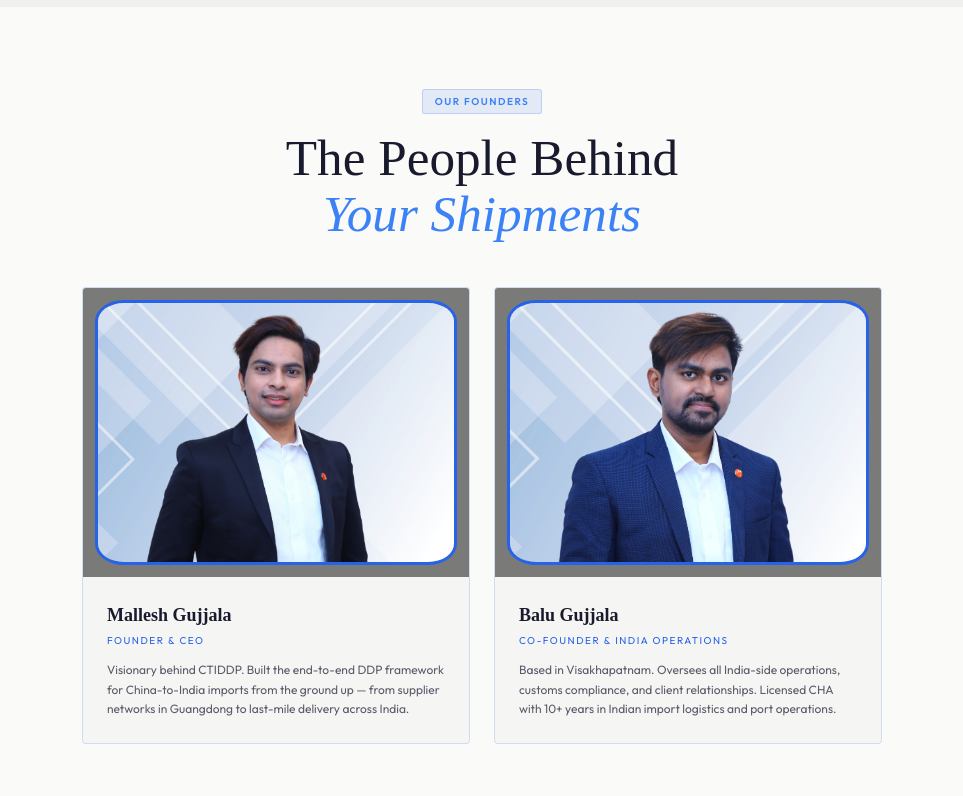
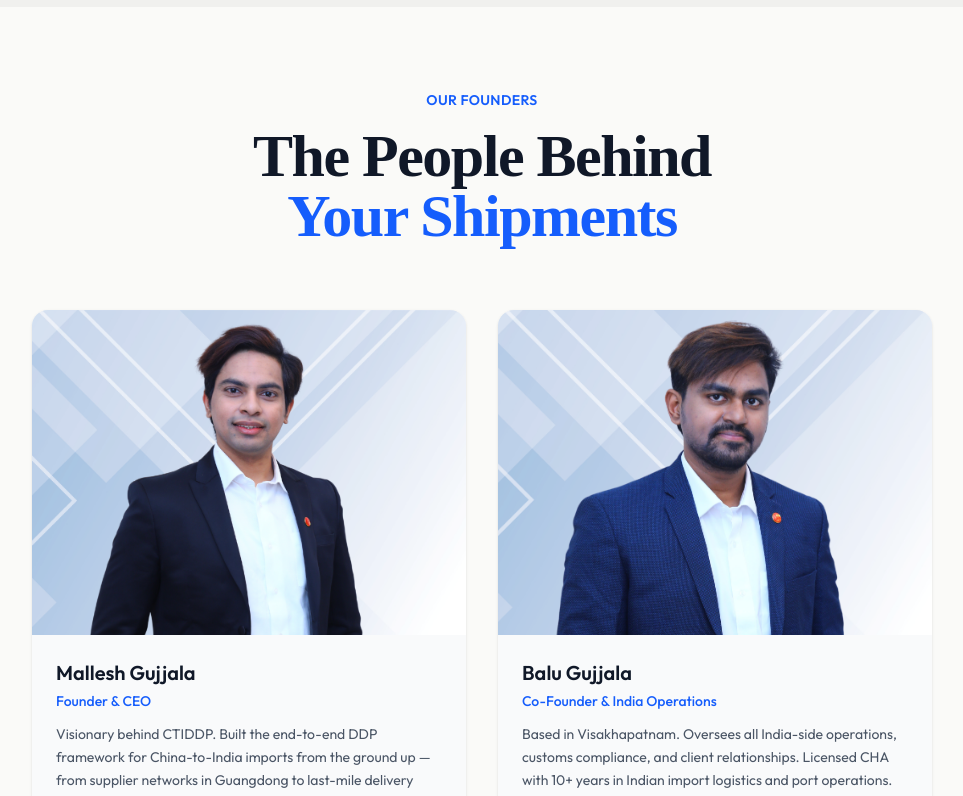
Before and after one commit to ctiddp-it/ctiddp-new-web, a Next.js app: page /about in a window 1280 px wide. Shown: the part 1260-2056 px from the top of the page, without its empty margins (158-1121 px from the left). Built offline with nearby package versions, Linux system fonts and the light colour scheme.

Commit message:
updated founders section

```diff
--- a/src/app/about/page.jsx
+++ b/src/app/about/page.jsx
@@ -200,36 +200,33 @@ export default function AboutPage() {
         </section>
 
         {/* ── TEAM ── */}
-        {/* ── TEAM ── */}
-        <section className="px-4 sm:px-6 lg:px-[60px] py-[60px] sm:py-[80px] bg-black">
+        <section className="px-4 sm:px-6 lg:px-[60px] py-[60px] sm:py-[80px] ">
           <div className="max-w-[1200px] mx-auto">
-            <div className="text-center mb-11">
-              <span className="inline-flex items-center gap-1.5 bg-[rgba(37,99,235,0.1)] border border-[rgba(37,99,235,0.2)] text-gold-light text-[10px] font-semibold tracking-[1.5px] uppercase px-3 py-1 rounded-[3px] mb-4">
+            <div className="text-center mb-16">
+              <span className="inline-block text-sm font-semibold tracking-wide text-blue-600 uppercase mb-4">
                 Our Founders
               </span>
-              <h2 className="font-['Cormorant_Garamond',serif] text-[clamp(32px,4vw,52px)] font-light leading-[1.1]">
-                The People Behind<br />
-                <em className="italic text-gold-light">Your Shipments</em>
+              <h2 className="font-['Cormorant_Garamond',serif] text-[clamp(32px,4vw,52px)] text-4xl sm:text-5xl lg:text-6xl font-bold tracking-tight text-gray-900">
+                The People Behind <br />
+                <span className="text-blue-600">Your Shipments</span>
               </h2>
             </div>
-            <div className="grid grid-cols-1 sm:grid-cols-2 gap-6 max-w-[800px] mx-auto">
+            <div className="grid grid-cols-1 md:grid-cols-2 gap-8 max-w-[900px] mx-auto">
               {TEAM.map(m => (
-                <article key={m.name} className="reveal flex flex-col overflow-hidden bg-[var(--overlay-card)] border border-border rounded-[4px] hover:border-[rgba(37,99,235,0.3)] transition-all hover:-translate-y-1">
-                  <div className="relative w-full aspect-[4/3] bg-[rgba(0,0,0,0.5)] overflow-hidden p-3">
-                    <div className="relative w-full h-full rounded-[8%] border-[3px] border-gold overflow-hidden">
-                      <Image
-                        src={m.image}
-                        alt={`${m.name} — ${m.role} at CTIDDP`}
-                        fill
-                        className="object-cover object-top"
-                        sizes="(max-width: 768px) 100vw, 400px"
-                      />
-                    </div>
+                <article key={m.name} className="group bg-gray-50 rounded-2xl overflow-hidden shadow-sm hover:shadow-md transition-all">
+                  <div className="relative w-full aspect-[4/3] overflow-hidden bg-gray-100">
+                    <Image
+                      src={m.image}
+                      alt={`${m.name} — ${m.role}`}
+                      fill
+                      className="object-cover object-top group-hover:scale-105 transition-transform duration-500"
+                      sizes="(max-width: 768px) 100vw, 400px"
+                    />
                   </div>
-                  <div className="p-5 sm:p-6 flex-1">
-                    <div className="font-['Cormorant_Garamond',serif] text-lg font-semibold text-white">{m.name}</div>
-                    <div className="text-[10px] tracking-[1.5px] uppercase text-gold mt-1">{m.role}</div>
-                    <div className="text-xs text-muted leading-relaxed mt-3">{m.bio}</div>
+                  <div className="p-6">
+                    <h3 className="text-xl font-semibold text-gray-900">{m.name}</h3>
+                    <p className="text-sm font-medium text-blue-600 mt-1">{m.role}</p>
+                    <p className="text-sm text-gray-600 leading-relaxed mt-3">{m.bio}</p>
                   </div>
                 </article>
               ))}
```
